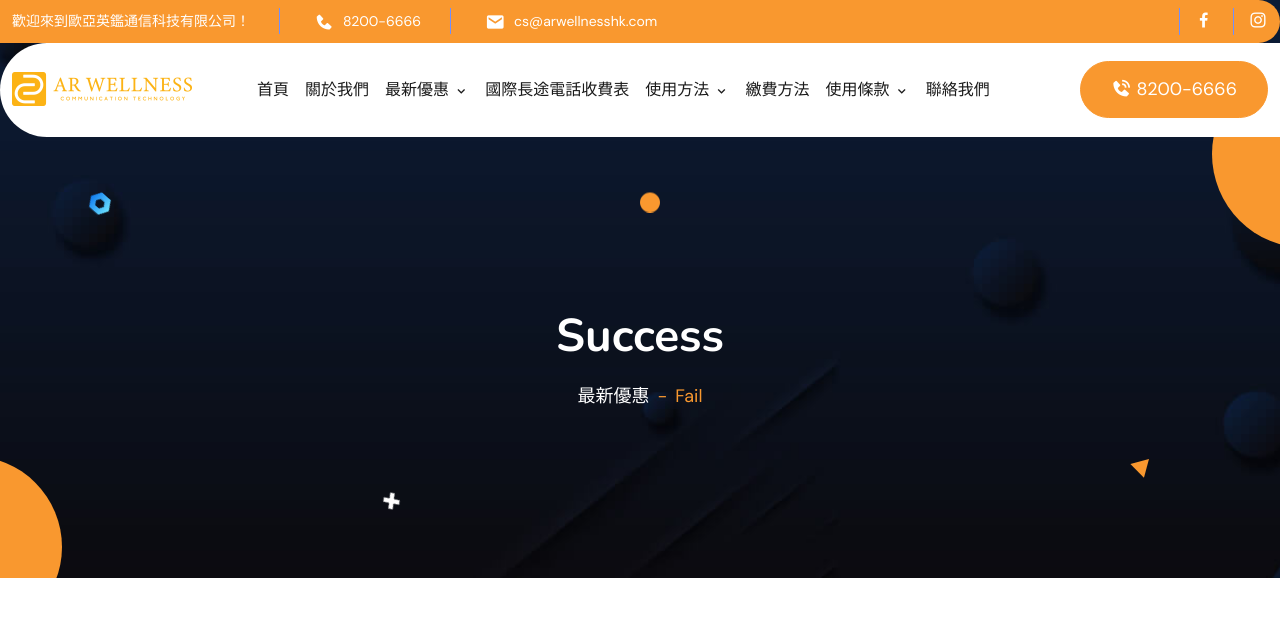
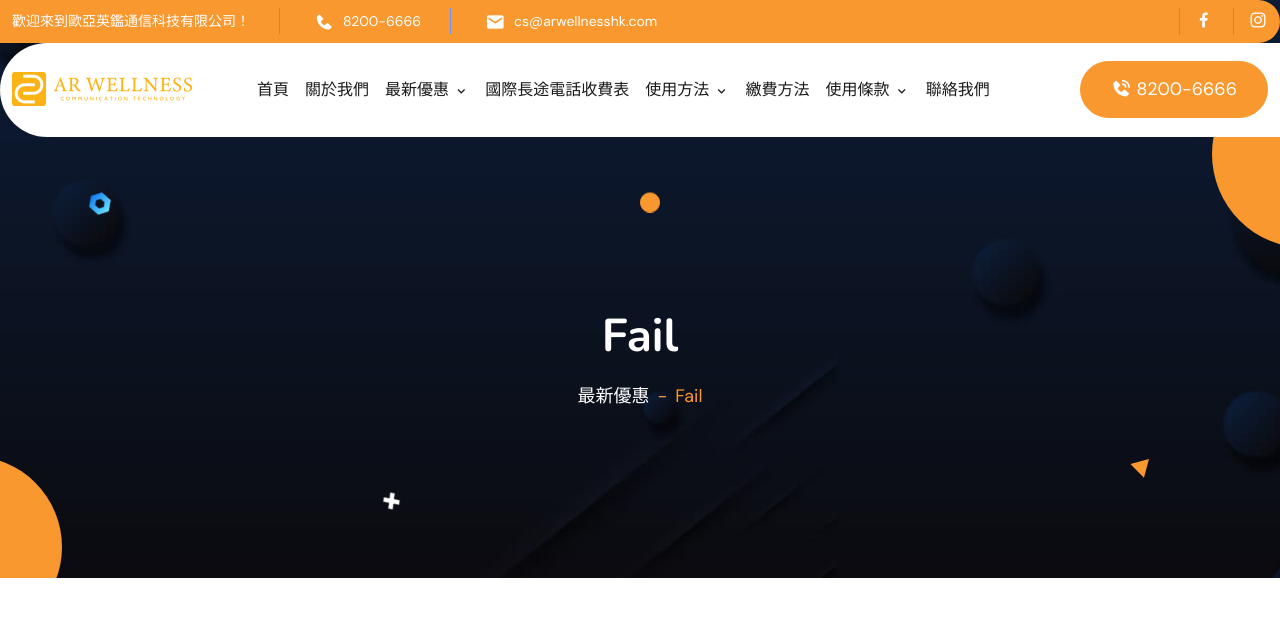
Before and after one commit to Do-Test-Live/W-AR-Wellness-Technology, a PHP site: the page made by fail.html in a window 1280 px wide. Shown: the top 637 px of the page. Run offline with PHP 8.4, Linux system fonts and the light colour scheme.

Commit message:
update all

```diff
--- a/cancel.html
+++ b/cancel.html
@@ -232,7 +232,7 @@
         <div class="row">
             <div class="col-12">
                 <div class="inner-brd-text text-center">
-                    <h1>Success</h1>
+                    <h1>Cancel</h1>
                     <nav aria-label="breadcrumb">
                         <ol class="breadcrumb justify-content-center">
                             <li class="breadcrumb-item"><a href="#">最新優惠</a></li>
--- a/fail.html
+++ b/fail.html
@@ -232,7 +232,7 @@
         <div class="row">
             <div class="col-12">
                 <div class="inner-brd-text text-center">
-                    <h1>Success</h1>
+                    <h1>Fail</h1>
                     <nav aria-label="breadcrumb">
                         <ol class="breadcrumb justify-content-center">
                             <li class="breadcrumb-item"><a href="#">最新優惠</a></li>
--- a/product-2.php
+++ b/product-2.php
@@ -2,7 +2,8 @@
 include('include/dbController.php');
 $db_handle = new DBController();
 $date=date('Y-m-d H:i:s');
-$insert = $db_handle->insertQuery("INSERT INTO `order_detail`(`inserted_at`) VALUES ('$date')");
+$insert = $db_handle->insertQuery("INSERT INTO `order_detail`( `inserted_at`) VALUES ('$date')");
+
 ?>
 <!DOCTYPE html>
 <head>
```
